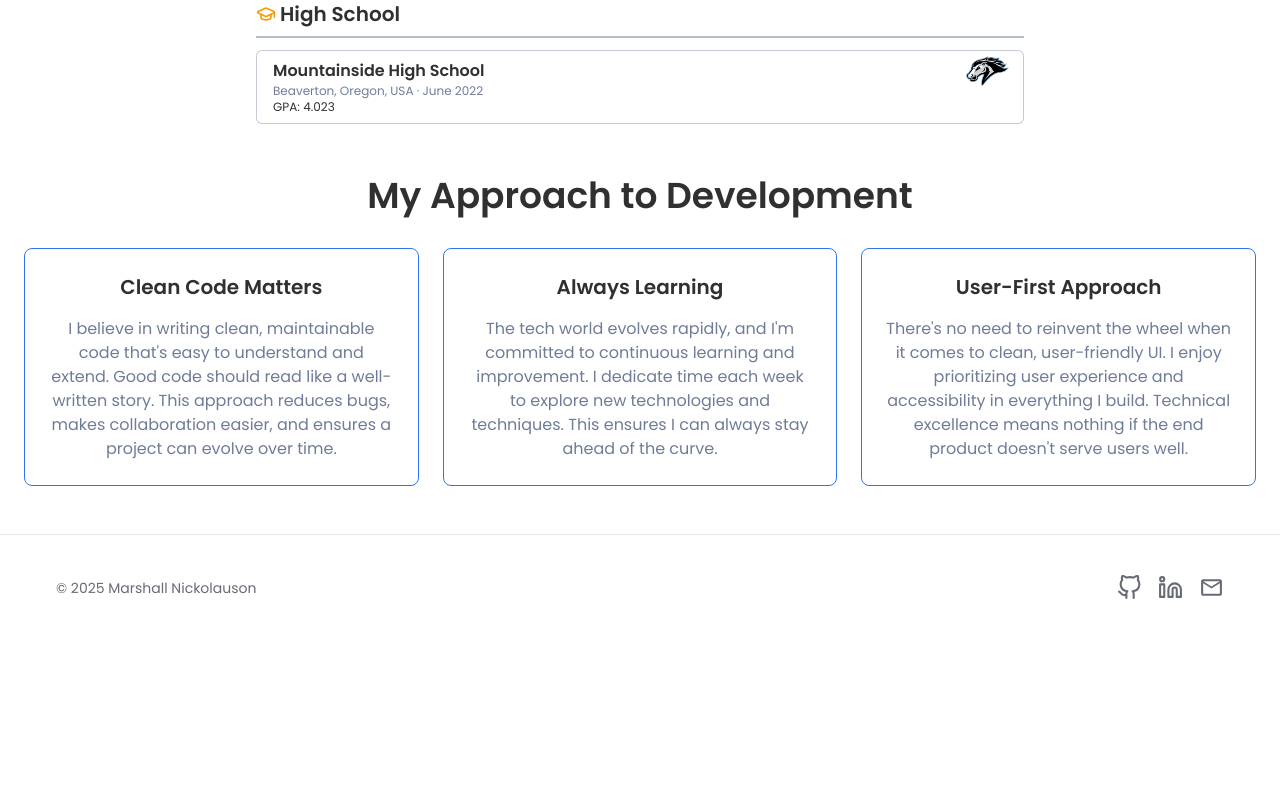
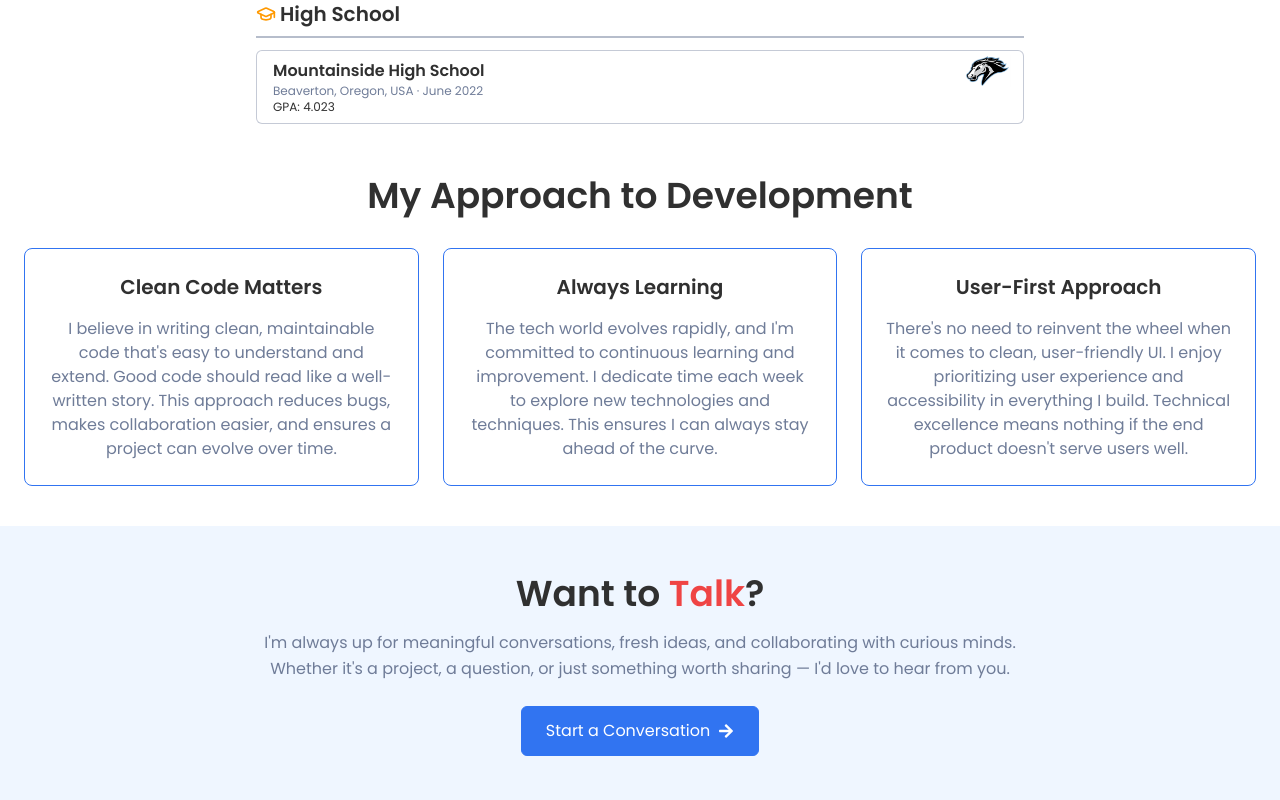
Before and after one commit to MarshallNickolauson/portfolio-website, a React (Vite) app: page /portfolio-website/about in a window 1280 px wide. Shown: the part 4460-5260 px from the top of the page. Before the commit the page ends 5100 px from the top, so only its background shows below. Built offline with nearby package versions, Linux system fonts and the light colour scheme.

Commit message:
add: about contact me

```diff
--- /dev/null
+++ b/src/components/aboutscreen/ContactMeSection.jsx
@@ -0,0 +1,62 @@
+import { useEffect, useRef, useState } from 'react';
+import { FaArrowRight } from 'react-icons/fa';
+import { useNavigate } from 'react-router-dom';
+
+const ContactMeSection = () => {
+    const navigate = useNavigate();
+
+    const [isVisible, setIsVisible] = useState(false);
+    const [isButtonVisible, setIsButtonVisible] = useState(false);
+
+    const titleRef = useRef(null);
+    const paragraphRef = useRef(null);
+    const buttonRef = useRef(null);
+
+    useEffect(() => {
+        const handleReady = () => {
+            const observer = new IntersectionObserver(
+                ([entry]) => {
+                    if (entry.target === titleRef.current && entry.isIntersecting) {
+                        setIsVisible(true);
+                    }
+                    if (entry.target === buttonRef.current && entry.isIntersecting) {
+                        setIsButtonVisible(true);
+                    }
+                },
+                { threshold: 0.4 }
+            );
+
+            if (titleRef.current) observer.observe(titleRef.current);
+            if (buttonRef.current) observer.observe(buttonRef.current);
+        };
+
+        window.addEventListener('about-scroll-reset-done', handleReady);
+
+        return () => window.removeEventListener('about-scroll-reset-done', handleReady);
+    }, []);
+
+    return (
+        <section className='py-12 text-center px-4 bg-mainBlueLight dark:bg-darkMainBlueLight'>
+            <h2 ref={titleRef} className={`text-3xl md:text-4xl font-semibold text-mainBlack dark:text-white ${isVisible ? 'fade-in-bottom' : 'opacity-0'}`} style={{ animationDelay: '0.1s' }}>
+                Want to <span className='text-red-500'>Talk</span>?
+            </h2>
+
+            <p ref={paragraphRef} className={`text-mainGray dark:text-white/90 text-base max-w-4xl text-center mx-auto mt-4 leading-relaxed ${isVisible ? 'fade-in-bottom' : 'opacity-0'}`} style={{ animationDelay: '0.3s' }}>
+                I'm always up for meaningful conversations, fresh ideas, and collaborating with curious minds.
+                <br />
+                Whether it's a project, a question, or just something worth sharing — I'd love to hear from you.
+            </p>
+
+            <div ref={buttonRef} className={`mt-6 flex justify-center ${isButtonVisible ? 'fade-in-bottom' : 'opacity-0'}`} style={{ animationDelay: '0.3s' }}>
+                <button
+                    className='text-white bg-mainBlue border border-mainBlue px-6 py-3 rounded-md text-base font-light hover:bg-transparent hover:text-mainBlue transition-all duration-300 ease-in-out flex items-center'
+                    onClick={() => navigate('/contact')}
+                >
+                    Start a Conversation <FaArrowRight className='ml-2' />
+                </button>
+            </div>
+        </section>
+    );
+};
+
+export default ContactMeSection;
--- a/src/components/aboutscreen/DevApproachSection.jsx
+++ b/src/components/aboutscreen/DevApproachSection.jsx
@@ -41,7 +41,7 @@ const DevApproachSection = () => {
     }, []);
 
     return (
-        <section className='bg-white dark:bg-darkMainBlue px-6' ref={containerRef}>
+        <section className='bg-white dark:bg-darkMainBlue px-6 pb-10' ref={containerRef}>
             <h2
                 className={`text-3xl md:text-4xl pt-10 font-semibold text-center mb-8 text-mainBlack dark:text-white ${
                     isVisible ? 'fade-in-bottom' : 'opacity-0'
--- a/src/screens/AboutScreen.jsx
+++ b/src/screens/AboutScreen.jsx
@@ -7,6 +7,7 @@ import { useEffect } from 'react';
 import { useLocation } from 'react-router-dom';
 import EducationSection from '../components/aboutscreen/EducationSection';
 import DevApproachSection from '../components/aboutscreen/DevApproachSection';
+import ContactMeSection from '../components/aboutscreen/ContactMeSection';
 
 const AboutScreen = () => {
     const { pathname } = useLocation();
@@ -29,6 +30,7 @@ const AboutScreen = () => {
             <SoftSkillsSection />
             <EducationSection />
             <DevApproachSection />
+            <ContactMeSection />
             <Footer />
         </>
     );
```
